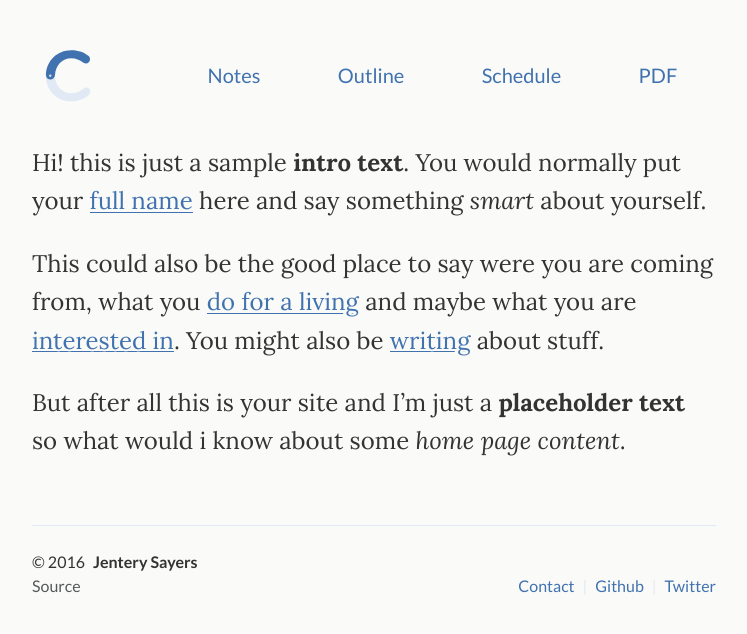
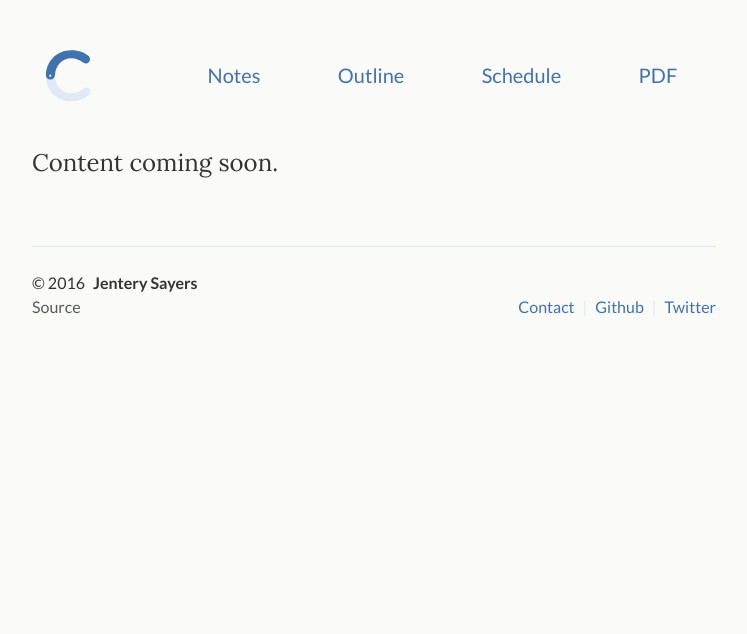
Before and after one commit to jentery/cspt500, a Jekyll site: the page built from index.md, in a window 1280 px wide. Shown: the top 634 px of the page, without its empty margins (266-1013 px from the left). Built offline with Jekyll 4.4.1, drawn with Linux system fonts in a browser that asks for light colours.

Commit message:
change to index file

```diff
--- a/index.md
+++ b/index.md
@@ -3,9 +3,5 @@
 ---
 
 <div class="lead pretty-links">
-  Hi! this is just a sample **intro text**. You would normally put your [full name](about/) here and say something *smart* about yourself.
-
-  This could also be the good place to say were you are coming from, what you [do for a living](work/) and maybe what you are [interested in](projects/). You might also be [writing](articles/) about stuff.
-
-  But after all this is your site and I'm just a **placeholder text** so what would i know about some *home page content*.
+  Content coming soon.
 </div>
```
